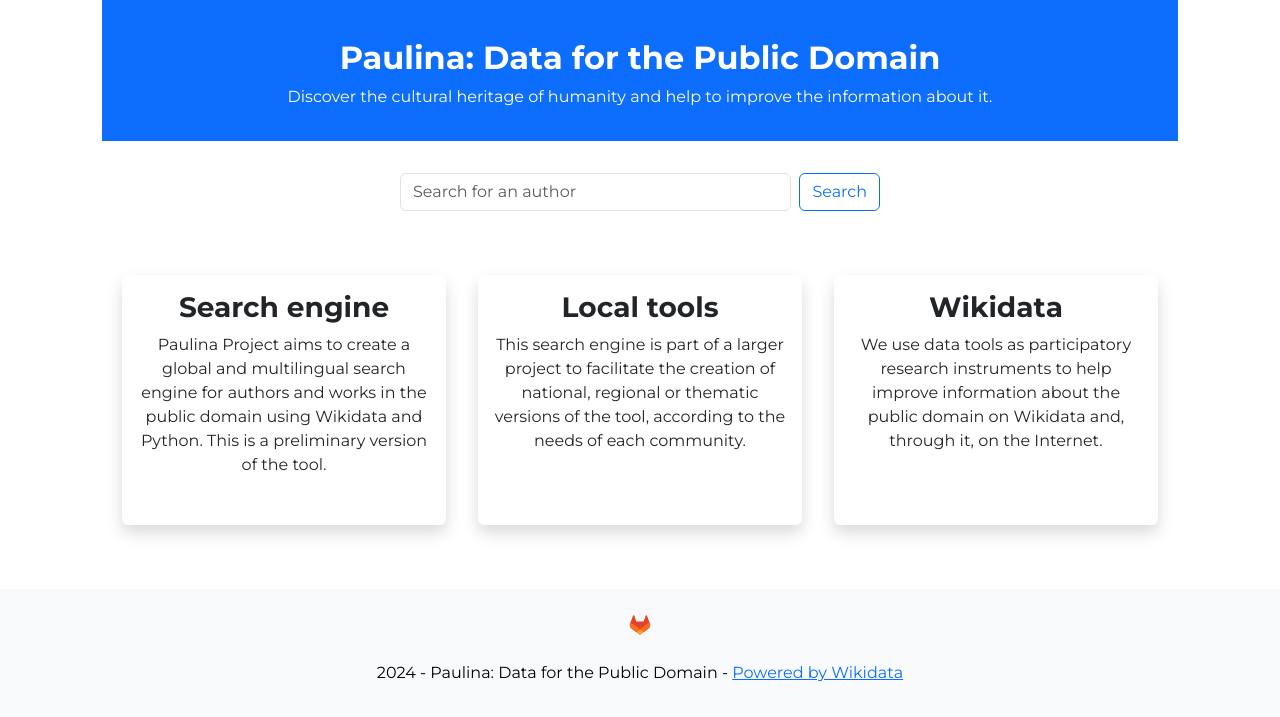
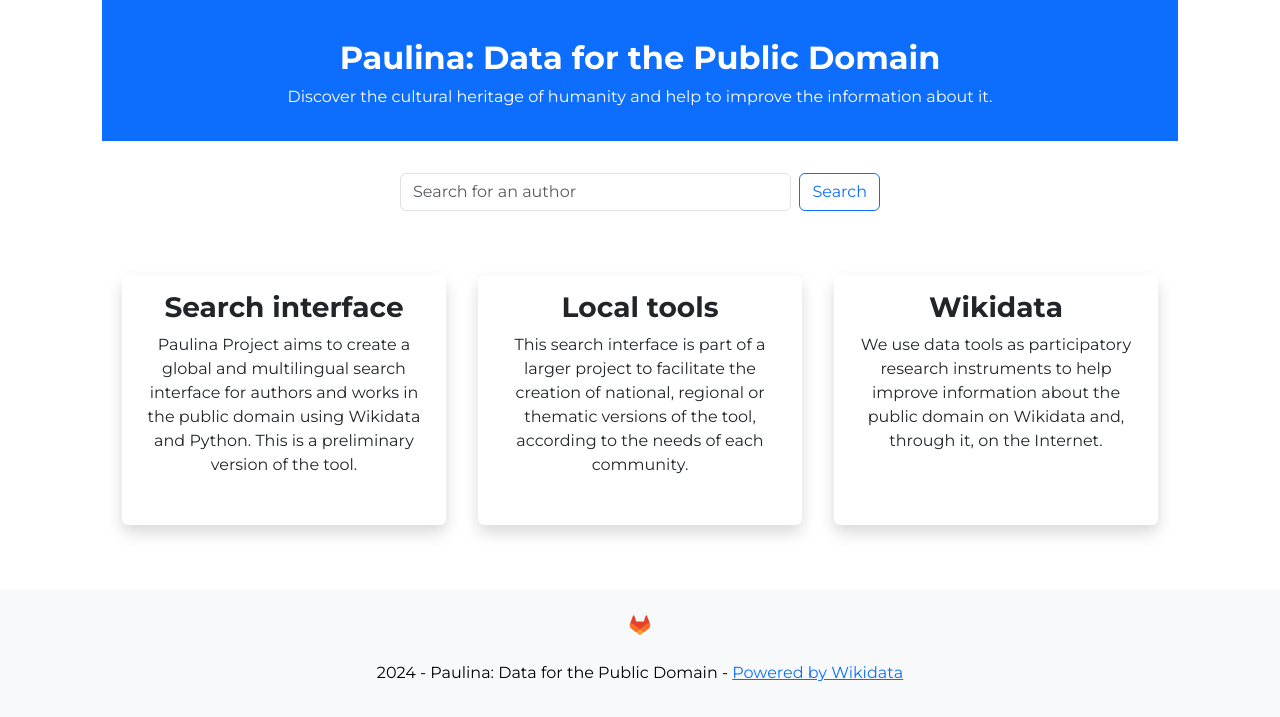
Before and after one commit to febr3s/paulina-fork, a Flask app: page / in a window 1280 px wide. Shown: the part 89-806 px from the top of the page. Run offline with Flask 3, Linux system fonts and the light colour scheme.

Commit message:
Text corrections

```diff
--- a/templates/home.html
+++ b/templates/home.html
@@ -18,15 +18,15 @@
   <div class="row">
     <div class="col p-2 m-2">
       <div class="shadow p-3 mb-3 bg-white rounded h-100">
-      <h3>Search engine</h3>
-      <p>Paulina Project aims to create a global and multilingual search engine for authors and works in the public
+      <h3>Search interface</h3>
+      <p>Paulina Project aims to create a global and multilingual search interface for authors and works in the public
         domain using Wikidata and Python. This is a preliminary version of the tool.</p>
         </div>
     </div>
     <div class="col p-2 m-2">
       <div class="shadow p-3 mb-3 bg-white rounded h-100">
       <h3>Local tools</h3>
-      <p>This search engine is part of a larger project to facilitate the creation of national, regional or thematic versions
+      <p>This search interface is part of a larger project to facilitate the creation of national, regional or thematic versions
         of the tool, according to the needs of each community.</p>
         </div>
     </div>
```
